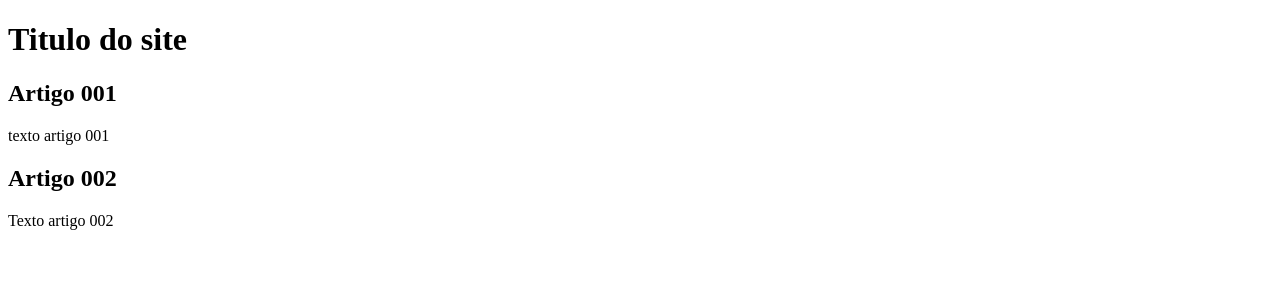
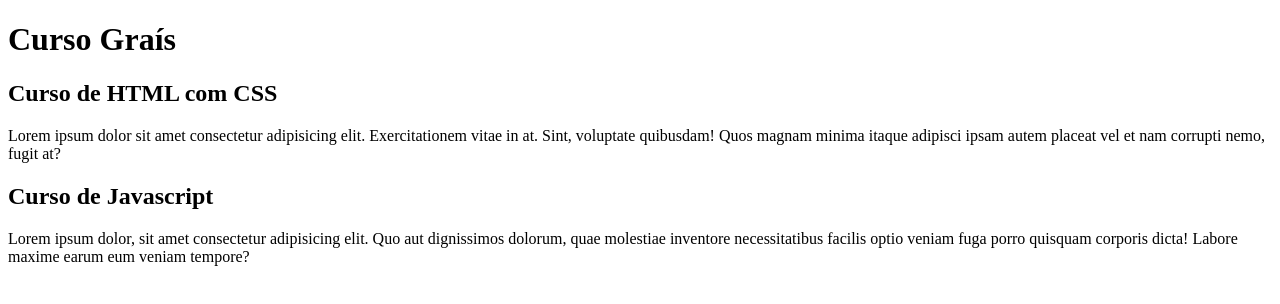
Before and after one commit to CaioPh/Projeto-Site, a plain HTML site: page index.html in a window 1280 px wide. Drawn offline with Linux system fonts and the light colour scheme.

Commit message:
Iniciei o conteúdo

```diff
--- a/index.html
+++ b/index.html
@@ -8,15 +8,15 @@
 <body>
     <main>
         <header>
-            <h1>Titulo do site</h1>
+            <h1>Curso Graís</h1>
         </header>
         <article>
-            <h2>Artigo 001</h2>
-            <p>texto artigo 001 </p>
+            <h2>Curso de HTML com CSS</h2>
+            <p>Lorem ipsum dolor sit amet consectetur adipisicing elit. Exercitationem vitae in at. Sint, voluptate quibusdam! Quos magnam minima itaque adipisci ipsam autem placeat vel et nam corrupti nemo, fugit at? </p>
         </article>
         <article>
-            <h2>Artigo 002</h2>
-            <p>Texto artigo 002</p>
+            <h2>Curso de Javascript</h2>
+            <p>Lorem ipsum dolor, sit amet consectetur adipisicing elit. Quo aut dignissimos dolorum, quae molestiae inventore necessitatibus facilis optio veniam fuga porro quisquam corporis dicta! Labore maxime earum eum veniam tempore?</p>
         </article>
     </main>
 
```
